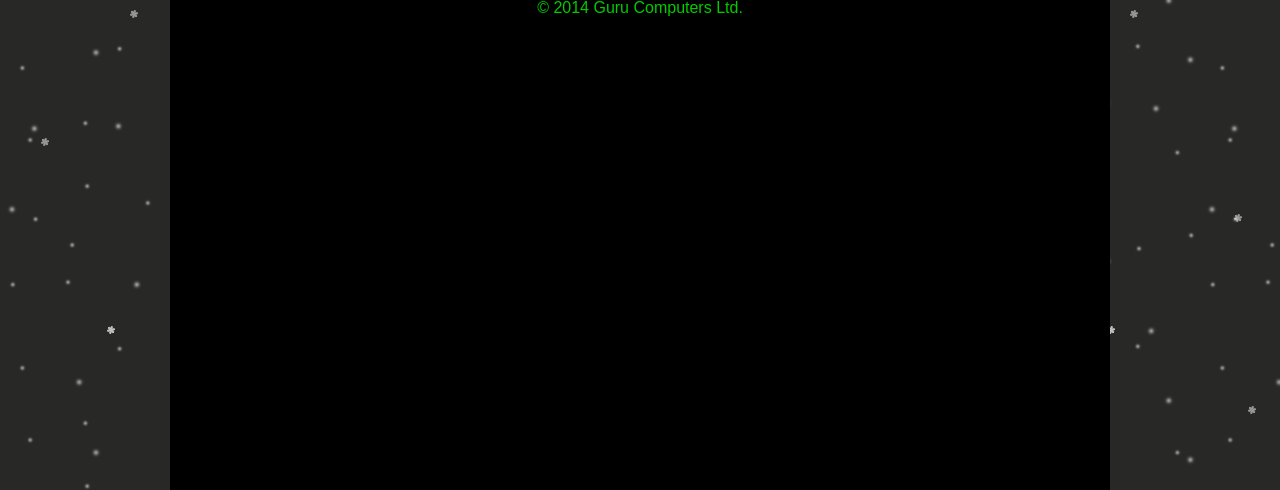
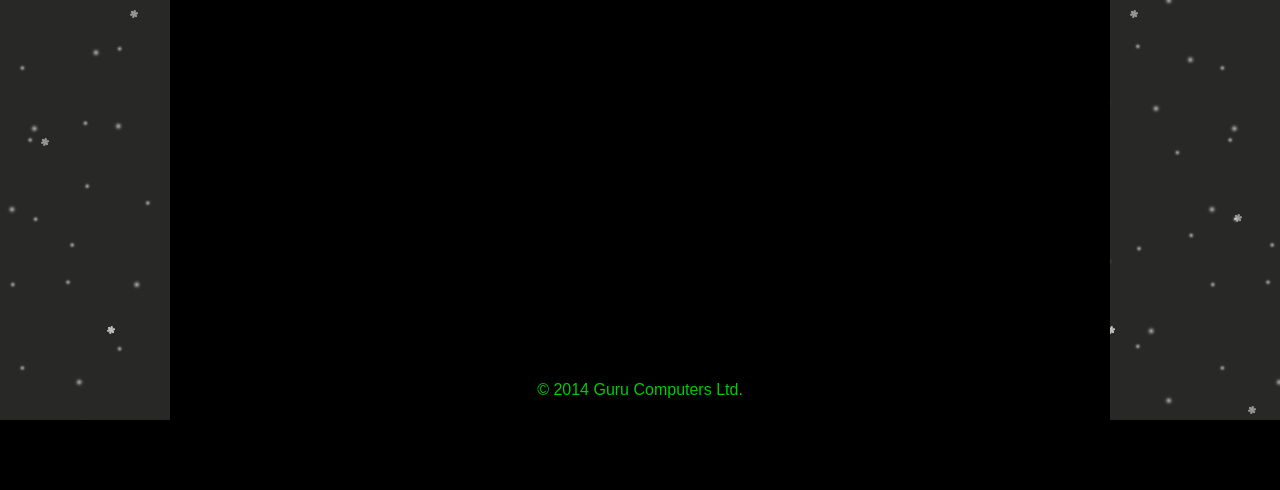
Before and after one commit to GuruComputers/Elite-Nation, a PHP site: page / in a window 1280 px wide. Shown: the part 385-875 px from the top of the page. After the commit the page ends 805 px from the top, so only its background shows below. Run offline with PHP 8.4, Linux system fonts and the light colour scheme.

Commit message:
added html5 tags
<header> <section> <footer>

```diff
--- a/css/main.css
+++ b/css/main.css
@@ -1,6 +1,11 @@
 /**********************
     GENERAL STYLES
 **********************/
+html {
+    position: relative;
+    min-height: 100%;
+}
+
 body {
 	background-color: #000000;
 }
@@ -8,22 +13,26 @@ body {
 #wrapper {
 	background-color: #000000;
 	width:940px;
-	height: 100%;
+	height: auto;
+	min-height: 100%;
 	margin-left: auto;
 	margin-right: auto;
 	padding-top: 5px;
 	color: #00CC00;
-	padding-bottom:70px;
 }
 
-.header {
+nav {
 
 }
 
-.content {
+section {
 
 }
 
-.footer {
-
+footer {
+    position: absolute;
+    left: 0;
+    bottom: 0;
+    height: 50px;
+    width: 100%;
 }
--- a/index.php
+++ b/index.php
@@ -17,24 +17,14 @@
 <body>
 	<div id="wrapper">
 
-		<div class="header">
+		<nav>
 			<h3>Elite Nation</h3>
-		</div>
-		<div class="content">
+		</nav>
+		<section>
 
-		</div>
-		<div class="footer">
+		</section>
+		<footer>
 			<center>
-			<a href="http://twitter.com/EliteNation">
-			<?php
-				echo '<img src="'.$root.'img/twitter-wrap.png" alt="Twitter Logo" class="social-icon">';
-			?>
-			</a>
-			<a href="http://facebook.com/EliteNation">
-			<?php
-				echo '<img src="'.$root.'img/facebook-wrap.png" alt="Facebook Logo" class="social-icon">';
-			?>
-			</a>
 				<?php
 					$start=2014;
 					$current=date("Y");
@@ -48,7 +38,7 @@
 					echo "<p>&copy;"." ".$cy." Guru Computers Ltd.</p>"."\n";
 					?>
 			</center>
-		</div>
+		</footer>
 	</div>
 </body>
 </html>
```
Lines whose indentation alone changed are shown as unchanged.
